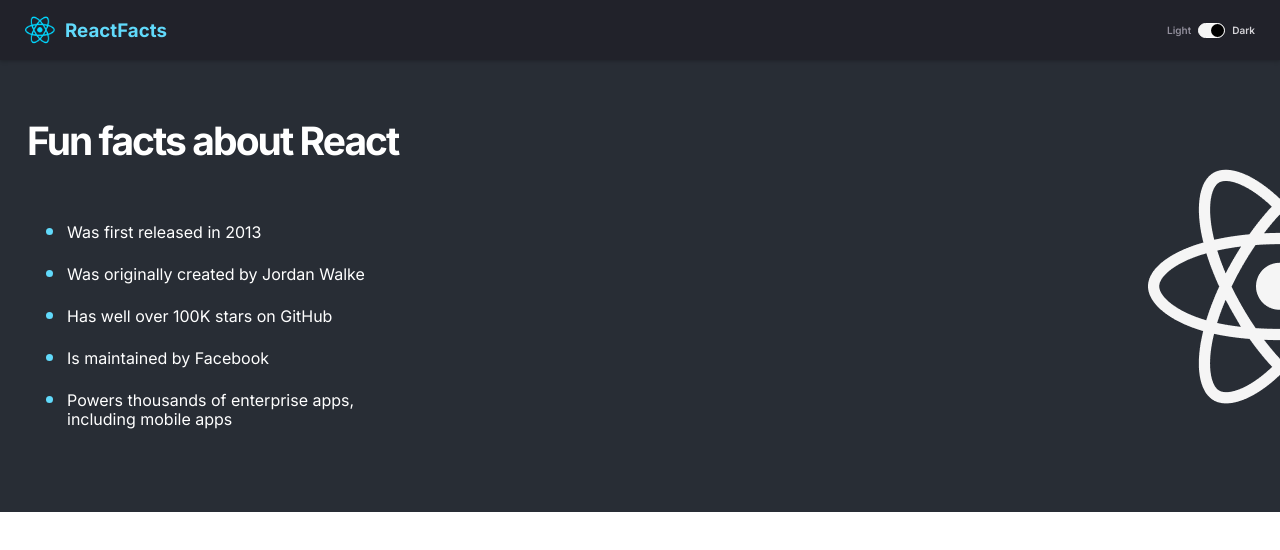
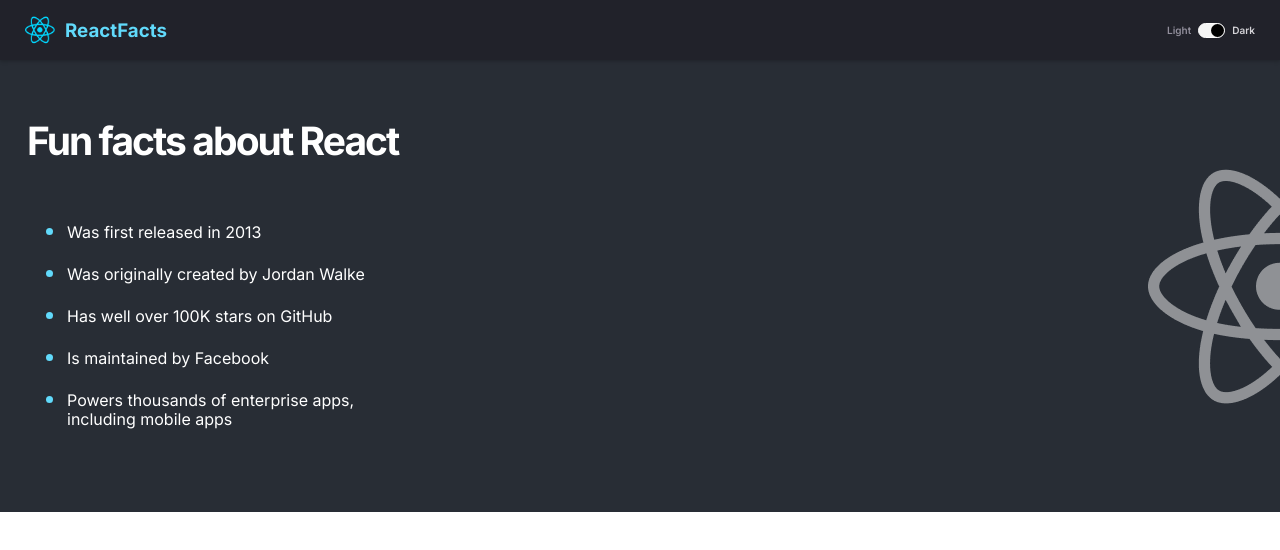
Before and after one commit to criex10/ScrimbaReactFacts, a Next.js app: page / in a window 1280 px wide. Shown: the top 550 px of the page. Built offline with nearby package versions, Linux system fonts and the light colour scheme.

Commit message:
Add dark mode and light mode state to app
This adds in the actual application state alongside minor
modifications to the CSS.

https://scrimba.com/learn/learnreact/warm-up-add-dark-light-modes-to-reactfacts-site-co5924409bb476cc78b0d818a

```diff
--- a/src/app/globals.css
+++ b/src/app/globals.css
@@ -107,10 +107,8 @@
 
 /* MAIN styles */
 main {
+    position: relative;
     padding: 57px 27px;
-    background-image: url("../images/react-icon-light.png");
-    background-repeat: no-repeat;
-    background-position: right center;
     flex: 1 1 auto;
     background-color: white;
     color: #2B283A;
@@ -118,7 +116,6 @@
 
 main.dark {
     padding: 57px 27px;
-    background-image: url("../images/react-icon-dark.png");
     background-color: #282D35;
     color: white;
 }
@@ -134,6 +131,38 @@
     max-width: 400px;
 }
 
+.main--facts:before {
+    content: "";
+
+    position: absolute;
+    width: 100%;
+    top: 0;
+    bottom: 0;
+    left: 0;
+    right: 0;
+
+    background-image: url("../images/react-icon-light.png");
+    background-repeat: no-repeat;
+    background-position: right center;
+    opacity: 0.2;
+}
+
+.main--facts.dark:before {
+    content: "";
+
+    position: absolute;
+    width: 100%;
+    top: 0;
+    bottom: 0;
+    left: 0;
+    right: 0;
+
+    background-image: url("../images/react-icon-dark.png");
+    background-repeat: no-repeat;
+    background-position: right center;
+    opacity: 0.5;
+}
+
 .main--facts > li {
     line-height: 19px;
     padding-block: 10px;
--- a/src/app/page.tsx
+++ b/src/app/page.tsx
@@ -1,18 +1,20 @@
 "use client"
 
+import React from 'react';
 import Navbar from "@/components/Navbar";
 import {Main} from "@/components/Main";
 
-function toggleStub(firstArg: any) {
-    console.log(`Dark mode toggled ${typeof firstArg}`);
-}
+export default function Home() {
+    let [darkMode, setDarkMode] = React.useState(true);
 
-export default function Home() {
-    let darkMode = true;
+    let toggleDarkMode = function() {
+        setDarkMode((prevMode: boolean) => !prevMode);
+    }
+
     return (
         <div>
-            <Navbar darkMode={darkMode} toggleDarkMode={toggleStub}/>
-            <Main darkMode={darkMode} toggleDarkMode={toggleStub}/>
+            <Navbar darkMode={darkMode} toggleDarkMode={toggleDarkMode}/>
+            <Main darkMode={darkMode} toggleDarkMode={toggleDarkMode}/>
         </div>
     );
 }
--- a/src/components/Main.tsx
+++ b/src/components/Main.tsx
@@ -1,10 +1,11 @@
 import {DisplayProps} from "@/components/displayTypes";
 
 export function Main(props: DisplayProps) {
+    let darkModeClass = props.darkMode ? "dark" : "";
     return (
-        <main className={props.darkMode ? "dark" : ""}>
+        <main className={darkModeClass}>
             <h1 className="main--title">Fun facts about React</h1>
-            <ul className="main--facts">
+            <ul className={`main--facts ${darkModeClass}`}>
                 <li>Was first released in 2013</li>
                 <li>Was originally created by Jordan Walke</li>
                 <li>Has well over 100K stars on GitHub</li>
```
